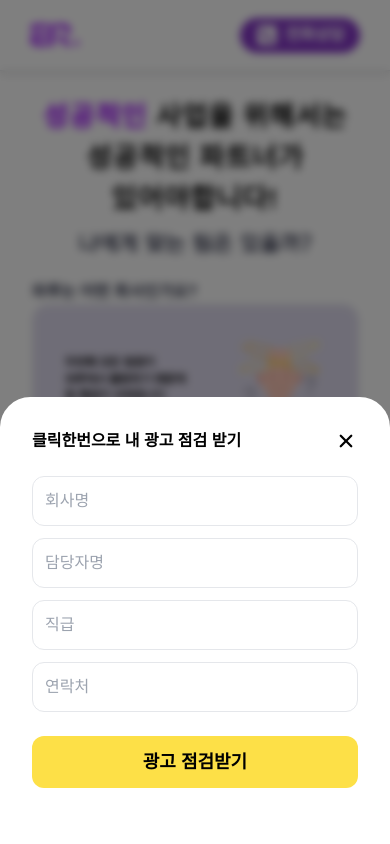
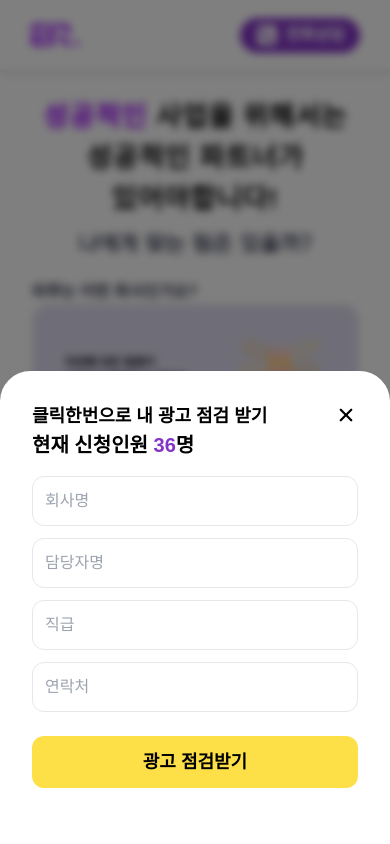
Before and after one commit to jpgroup600/WiseLandingWeb, a Next.js app: page / in a window 390 px wide. Shown: the top 844 px of the page. Built offline with nearby package versions, Linux system fonts and the light colour scheme; a web font is replaced by a local one.

Commit message:
changed mobile register

```diff
--- a/app/components/model2.tsx
+++ b/app/components/model2.tsx
@@ -24,7 +24,11 @@ export default function Model2(props: Model2Props) {
       <div className="w-full h-auto flex flex-col gap-4 rounded-3xl px-8">
         {/* text and close icon */}
         <div className="flex justify-between mt-4 ">
-          <div className="font-extrabold text-[16px]">클릭한번으로 내 광고 점검 받기</div>
+          <div className="font-extrabold text-[16px]">
+            <p className="text-[18px] md:text-[20px]">클릭한번으로 내 광고 점검 받기</p>
+            <p className="text-[20px] md:text-[20px] font-[900]">현재 신청인원 <span className="text-[#8435C6]">36</span>명</p>
+
+          </div>
           {/* close button */}
           <div>
             <button onClick={props.onClose} // Close button handler
@@ -38,7 +42,8 @@ export default function Model2(props: Model2Props) {
         <div className="flex flex-col gap-3">
           <input
             type="text"
-            className="w-full p-3 border rounded-xl border-gray-200"
+            className="w-full p-3 border rounded-xl border-gray-200
+            "
             placeholder="회사명"
             required
           />
```
